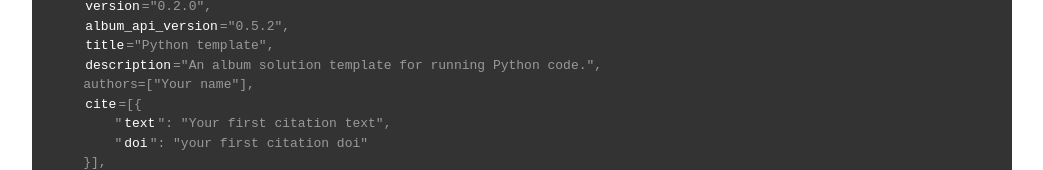
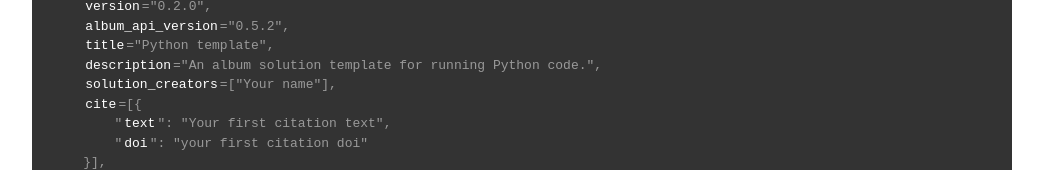
Before and after one commit to album-app/album-workshop, a Gatsby site: page / in a window 1280 px wide. Shown: the part 3819-3989 px from the top of the page, without its empty margins (118-1161 px from the left). Built offline with nearby package versions, Linux system fonts and the light colour scheme; Gatsby itself is replaced by a stand-in of ours; some packages are replaced by stand-ins of ours; code samples lack their colours.

Commit message:
solution_example: fix solution_creators

```diff
--- a/src/components/solution-example.js
+++ b/src/components/solution-example.js
@@ -71,7 +71,7 @@ setup(
 <CodeWithNote highlight='description' note='This is a short description of the specific solution.'>
 {`    description="An album solution template for running Python code.",`}</CodeWithNote>
 <CodeWithNote highlight='solution_creators' note='These are the creators of the solution [list of strings]'>
-{`    authors=["Your name"],`}</CodeWithNote>
+{`    solution_creators=["Your name"],`}</CodeWithNote>
 <CodeWithNote highlight='cite' note='This is a list of dictionaries that specify the citations associated with this solution file.'>
 {`    cite=[{`}</CodeWithNote>
 <CodeWithNote highlight='text' note='text for the text representation of the citation (Harvard format)'>
```
